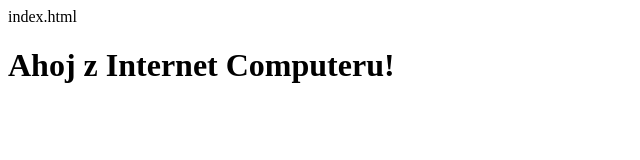
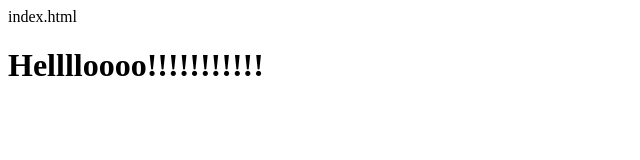
Before and after one commit to honzarozek101/www, a website: page index.html in a window 1280 px wide. Shown: the whole page, without its empty margins (0-640 px from the left). Drawn offline with Linux system fonts and the light colour scheme.

Commit message:
Update index.html

```diff
--- a/index.html
+++ b/index.html
@@ -1,5 +1,5 @@
 index.html<!DOCTYPE html>
 <html>
 <head><title>Můj ICP Web</title></head>
-<body><h1>Ahoj z Internet Computeru!</h1></body>
+<body><h1>Helllloooo!!!!!!!!!!!</h1></body>
 </html>
```
